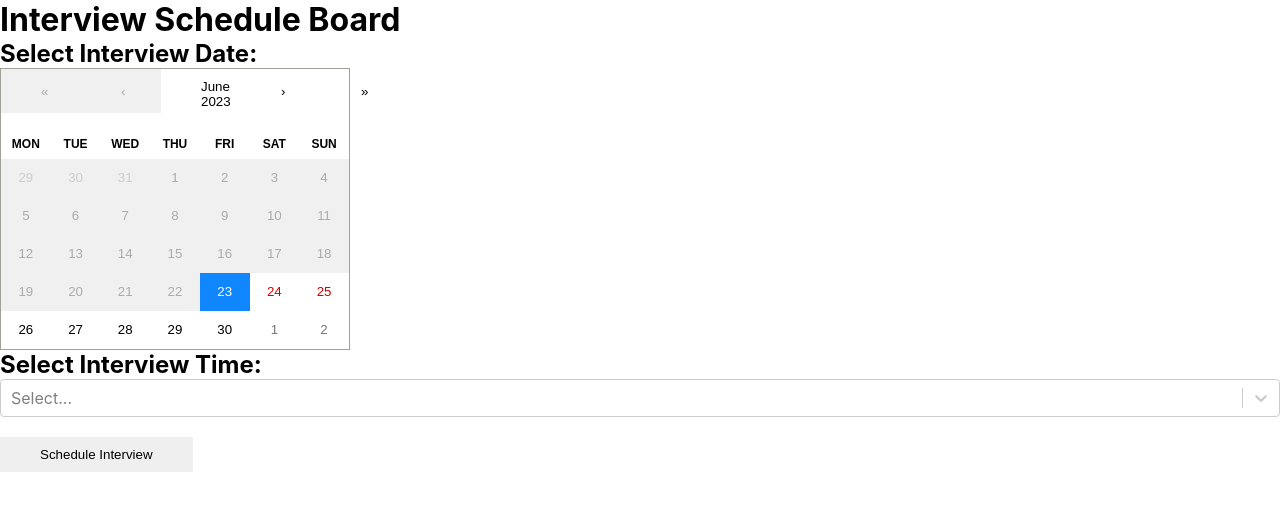
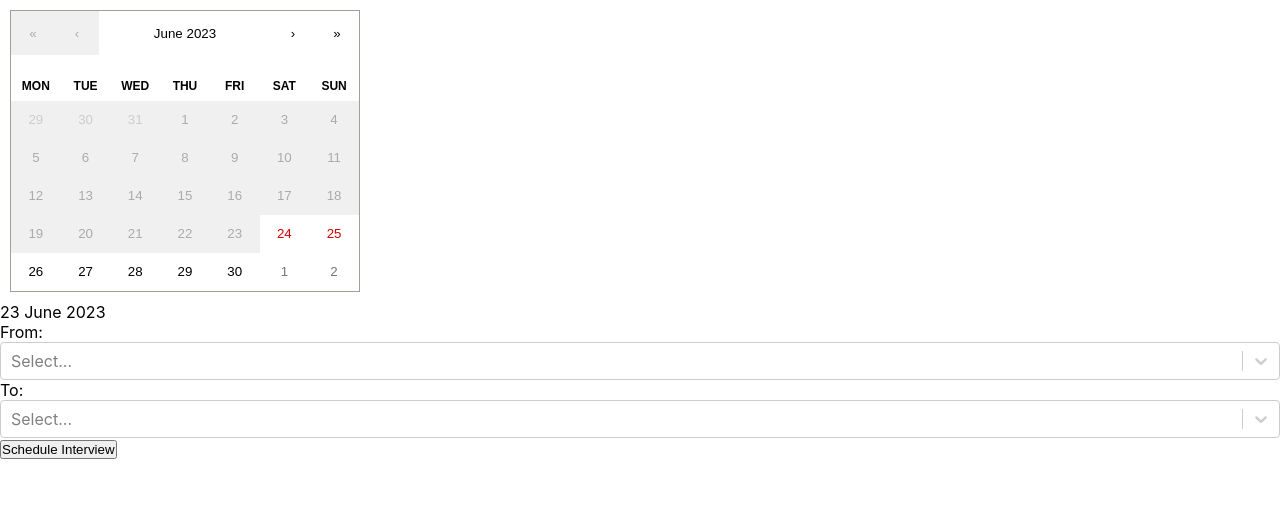
Before and after one commit to somethingofscientist/sahil-files, a React (Create React App) app: page / in a window 1280 px wide. Both pictures are taken after a click on the button "23". Shown: the top 510 px of the page. Built offline with nearby package versions, Linux system fonts and the light colour scheme; no server answers.

Commit message:
new adding style and date

```diff
--- a/src/components/dropdown/DropDown.module.css
+++ b/src/components/dropdown/DropDown.module.css
@@ -43,7 +43,7 @@
     color: white;
 }
 
-button {
+.dropdown_items button {
     font-family: Arial, Helvetica, sans-serif;
     margin-right: 20px;
     cursor: pointer;
@@ -54,7 +54,7 @@ button {
     margin-top: 20px;
 }
 
-button:hover {
+.dropdown_items button:hover {
     transform: scale(1.1);
     border-radius: 20px;
     color: rgb(127, 244, 255);
--- a/src/components/interview/InterviewScheduleBoard.jsx
+++ b/src/components/interview/InterviewScheduleBoard.jsx
@@ -4,7 +4,8 @@ import 'react-calendar/dist/Calendar.css';
 import Select from 'react-select';
 
 const InterviewScheduleBoard = () => {
-  const [selectedDate, setSelectedDate] = useState(null);
+  const [selectedDates, setSelectedDates] = useState([]);
+  const [selectedTimes, setSelectedTimes] = useState({});
   const [selectedTime, setSelectedTime] = useState(null);
 
   // Sample time options for selection
@@ -12,53 +13,129 @@ const InterviewScheduleBoard = () => {
 
   // Function to generate time options (from current time onwards)
   function generateTimeOptions() {
-    const currentTime = new Date();
-    const hours = currentTime.getHours();
-    const minutes = currentTime.getMinutes();
+    const timeOptions = [];
+    const periods = ['AM', 'PM'];
 
-    const timeOptions = [];
-    for (let h = hours; h <= 23; h++) {
-      for (let m = h === hours ? minutes : 0; m < 60; m += 15) {
-        const formattedTime = `${String(h).padStart(2, '0')}:${String(m).padStart(2, '0')}`;
+    for (let h = 0; h < 24; h++) {
+      for (let m = 0; m < 60; m += 15) {
+        const hour12 = h % 12 === 0 ? 12 : h % 12;
+        const formattedTime = `${String(hour12).padStart(2, '0')}:${String(m).padStart(2, '0')} ${periods[Math.floor(h / 12)]}`;
         timeOptions.push({ value: formattedTime, label: formattedTime });
       }
     }
+
     return timeOptions;
   }
 
   const handleDateChange = (date) => {
-    setSelectedDate(date);
+    const isAlreadySelected = selectedDates.some((selectedDate) =>
+      isSameDay(selectedDate, date)
+    );
+
+    if (isAlreadySelected) {
+      handleDateUnselect(date);
+    } else if (isDateSelectable(date)) {
+      setSelectedDates((prevSelectedDates) => [...prevSelectedDates, date]);
+    }
   };
 
-  const handleTimeChange = (time) => {
-    setSelectedTime(time);
+  const handleDateUnselect = (date) => {
+    setSelectedDates((prevSelectedDates) =>
+      prevSelectedDates.filter((selectedDate) => !isSameDay(selectedDate, date))
+    );
+    setSelectedTimes((prevSelectedTimes) => {
+      const updatedTimes = { ...prevSelectedTimes };
+      delete updatedTimes[date.toISOString()];
+      return updatedTimes;
+    });
+  };
+
+  const handleTimeChange = (time, date) => {
+    setSelectedTimes((prevSelectedTimes) => ({
+      ...prevSelectedTimes,
+      [date.toISOString()]: { ...prevSelectedTimes[date.toISOString()], from: time },
+    }));
+  };
+
+  const handleToTimeChange = (time, date) => {
+    setSelectedTimes((prevSelectedTimes) => ({
+      ...prevSelectedTimes,
+      [date.toISOString()]: { ...prevSelectedTimes[date.toISOString()], to: time },
+    }));
   };
 
   const handleScheduleInterview = () => {
     // Here you can handle the logic to save the interview schedule
-    if (selectedDate && selectedTime) {
+    if (selectedDates.length > 0 && Object.keys(selectedTimes).length > 0) {
       // Perform necessary actions (e.g., API calls, saving to a database)
-      console.log('Scheduled Interview:', selectedDate, selectedTime);
+      console.log('Scheduled Interviews:', selectedTimes);
     } else {
-      alert('Please select both date and time.');
+      alert('Please select at least one date and time for each date.');
     }
   };
 
+  const tileClassName = ({ date }) => {
+    const isActive = selectedDates
+      .slice(-5) // Get the last 5 selected dates
+      .some((selectedDate) => isSameDay(selectedDate, date));
+
+    return isActive ? 'react-calendar__tile--active' : null;
+  };
+
+  const calendarStyle = {
+    padding: '10px', // Add some padding to the calendar container (optional)
+  };
+
+  const formatDate = (date) => {
+    const day = String(date.getDate()).padStart(2, '0');
+    const month = date.toLocaleString('default', { month: 'long' });
+    const year = date.getFullYear();
+    return `${day} ${month} ${year}`;
+  };
+
+  // Custom function to compare two dates
+  const isSameDay = (dateA, dateB) =>
+    dateA.getDate() === dateB.getDate() &&
+    dateA.getMonth() === dateB.getMonth() &&
+    dateA.getFullYear() === dateB.getFullYear();
+
+  // Custom function to check if the date is selectable (max 5 dates allowed)
+  const isDateSelectable = (date) =>
+    !selectedDates.some((selectedDate) => isSameDay(selectedDate, date)) &&
+    selectedDates.length < 5;
+
   return (
     <div>
-      <h1>Interview Schedule Board</h1>
-      <div className="calendar-container">
-        <h2>Select Interview Date:</h2>
-        <Calendar onChange={handleDateChange} value={selectedDate} minDate={new Date()} />
-      </div>
-      <div className="time-container">
-        <h2>Select Interview Time:</h2>
-        <Select
-          options={timeOptions}
-          value={selectedTime}
-          onChange={handleTimeChange}
+       <div className="calendar-container" style={calendarStyle}>
+        <Calendar
+          onChange={handleDateChange}
+          value={selectedDates}
+          minDate={new Date()}
+          tileClassName={tileClassName}
+          tileDisabled={({ activeStartDate, date, view }) =>
+            view === 'month' && !isDateSelectable(date)
+          }
         />
       </div>
+
+      {selectedDates.map((date) => (
+        <div key={date.toISOString()} className="time-container">
+
+          <p>{formatDate(date)}</p>
+          <label>From:</label>
+          <Select
+            options={timeOptions}
+            value={selectedTimes[date.toISOString()]?.from}
+            onChange={(time) => handleTimeChange(time, date)}
+          />
+          <label>To:</label>
+          <Select
+            options={timeOptions}
+            value={selectedTimes[date.toISOString()]?.to}
+            onChange={(time) => handleToTimeChange(time, date)}
+          />
+        </div>
+      ))}
       <button onClick={handleScheduleInterview}>Schedule Interview</button>
     </div>
   );
--- a/src/components/modal/Modal.module.css
+++ b/src/components/modal/Modal.module.css
@@ -3,7 +3,6 @@
     justify-content: center;
     align-items: center;
     /* background-color: red; */
-
     width: max-content;
 }
 /* .modal_content{} */
```
Also changed, not shown: src/components/interview/Interview.module.css (deleted).
